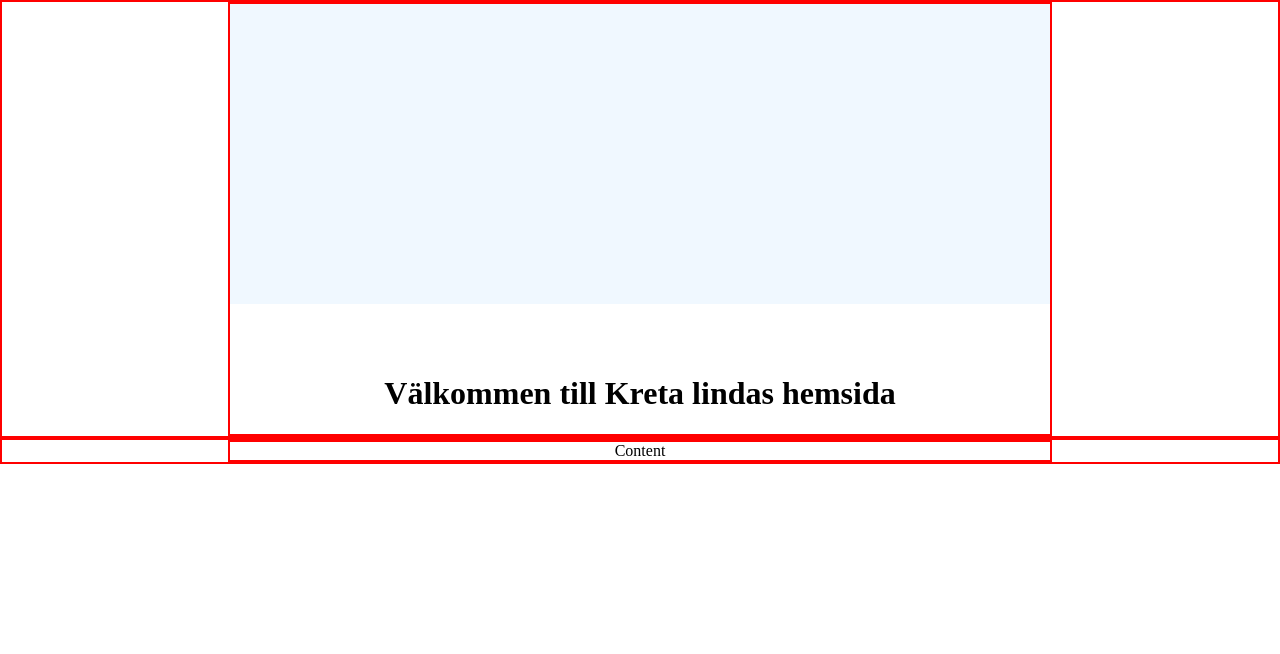
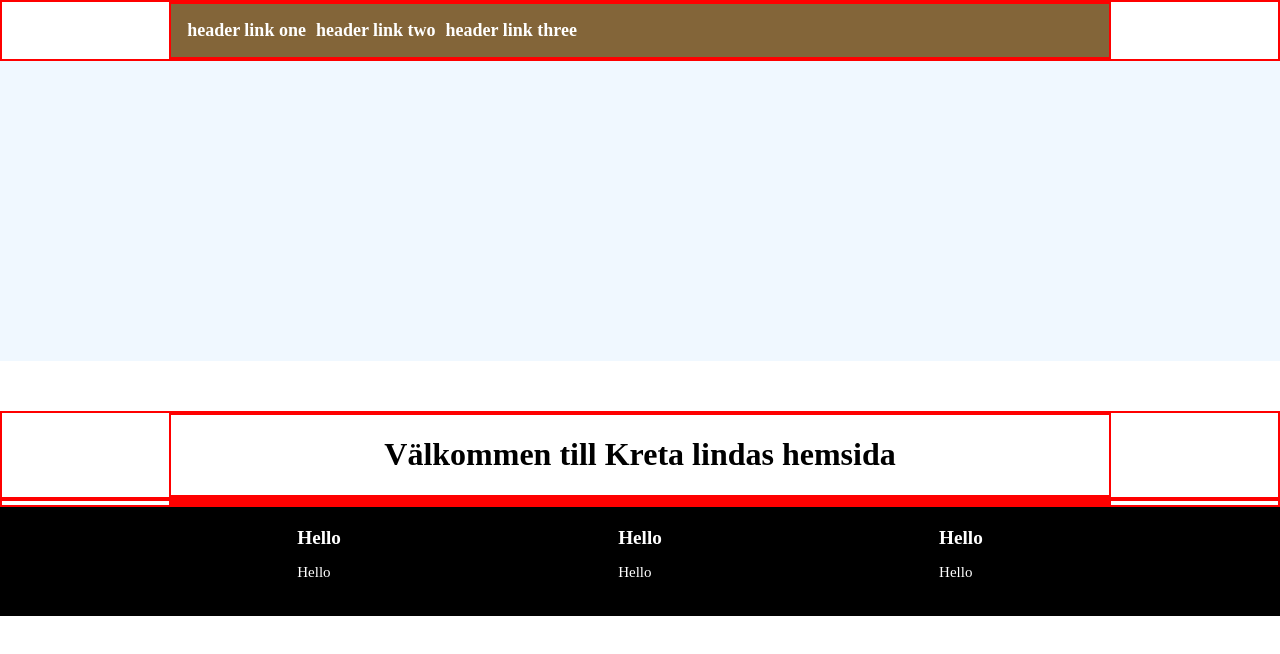
Before and after one commit to Aprim3/Kreta, a plain HTML site: page index.html in a window 1280 px wide. Drawn offline with Linux system fonts and the light colour scheme.

Commit message:
Fixed image not being 100% Added footnote

```diff
--- a/index.html
+++ b/index.html
@@ -8,12 +8,30 @@
     <title>Kreta</title>
 </head>
 <body>
+
     <div>
 
         <div class="one">
             <div class="wall"></div>
         <div class="container">
-            <div class="image1"></div>
+            <div class="header">
+                    <a href="#" class="link">header link one</a>
+                    <a href="#" class="link">header link two</a>
+                    <a href="#" class="link">header link three</a>
+            </div>
+        </div>
+        <div class="wall"></div>
+    </div>
+
+    </div>
+    <div class="">
+    <div class="image1"></div>
+    <div>
+    <div>
+
+        <div class="one">
+            <div class="wall"></div>
+        <div class="container">
             <h1>Välkommen till Kreta lindas hemsida</h1>
         </div>
         <div class="wall"></div>
@@ -25,11 +43,24 @@
         <div class="one">
             <div class="wall"></div>
         <div class="container">
-            Content
+
         </div>
         <div class="wall"></div>
     </div>
 
     </div>
+
+
+    <diV class="footernote">
+        <div>
+            <a href="#" class="link">Hello</a><p>Hello</p>
+        </div>
+        <div>
+            <a href="#" class="link">Hello</a><p>Hello</p>
+        </div>
+        <div>
+            <a href="#" class="link">Hello</a><p>Hello</p>
+        </div>
+    </diV>
 </body>
 </html>
--- a/style.css
+++ b/style.css
@@ -4,7 +4,7 @@ body, html {
 
     margin: 0;
     padding: 0;
-    height: 100%; /* Ensure the body and html elements take full height */
+     /* Ensure the body and html elements take full height */
 }
 
 .one {
@@ -20,21 +20,52 @@ body, html {
     /* Maximum width of 1000px */
     height: 300px;      /* Fixed height */
     background-color: aliceblue;
+    padding: 0;
+    margin-bottom: 50px;
 }
 
 .wall
 {
-    flex: 1 1 15%;
+    flex: 1 1 10%;
 }
 
 .container
 {
-    flex: 1 1 70%;
+    flex: 1 1 80%;
     display: flex;
     flex-direction: column;
-     gap: 50px;
+
     border: 2px solid red;
     align-items: center;
+}
+
+.header
+{
+    width: 100%;
+    display: flex;
+    gap: 10px;
+    background-color: #836539;
+    align-items: center;
+    padding: 16px;
+    box-sizing: border-box;
+    flex-wrap: wrap;
+}
+
+a
+{
+    text-decoration: none;
+}
+
+.link
+{
+    color: white;
+    font-size: large;
+    font-weight: 550;
+}
+
+.parent
+{
+    display: flex;
 }
 
 .two
@@ -54,5 +85,22 @@ body, html {
 
 .footernote
 {
+    display: flex;
+    justify-content: space-evenly;
+    align-items: center;
+    background-color: black;
+    color: white;
+    padding: 20px;
+}
 
+.footernote .link
+{
+    color: white;
+    font-size: larger;
+    font-weight: 600;
 }
+
+.footernote p
+{
+    font-size: 15px;
+}
```
